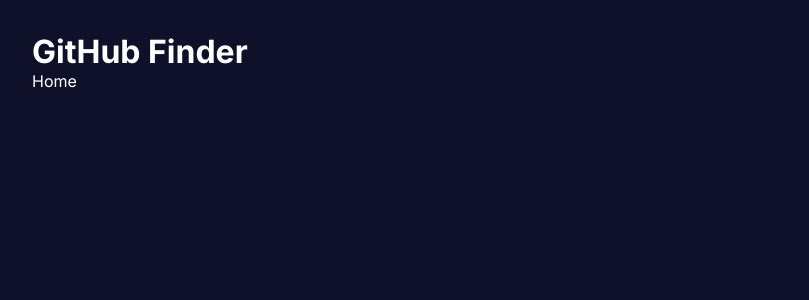
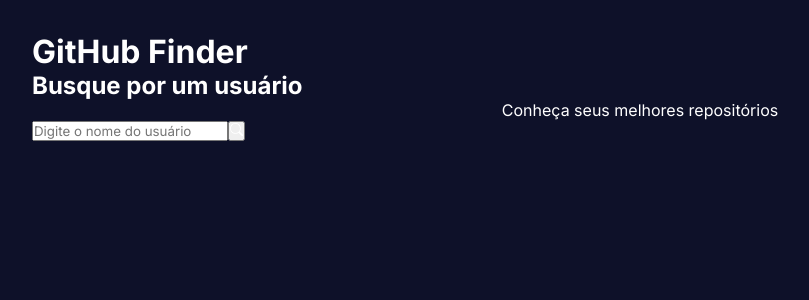
Before and after one commit to felipergoncalves/Github-Finder, a React (Vite) app: page / in a window 1280 px wide. Shown: the top 300 px of the page, without its empty margins (0-809 px from the left). Built offline with nearby package versions, Linux system fonts and the light colour scheme.

Commit message:
Search section

```diff
--- /dev/null
+++ b/src/components/Search.tsx
@@ -0,0 +1,17 @@
+import {BsSearch} from 'react-icons/bs'
+
+
+const Search = () =>{
+    return(
+        <div>
+            <h2>Busque por um usuário</h2>
+            <p>Conheça seus melhores repositórios</p>
+            <div>
+                <input type="text" placeholder="Digite o nome do usuário"/>
+                <button><BsSearch /></button>
+            </div>
+        </div>
+    )
+}
+
+export default Search
--- a/src/routes/Home.tsx
+++ b/src/routes/Home.tsx
@@ -1,8 +1,8 @@
-import React from "react";
+import Search from "../components/Search"
 
 const Home = () => {
     return(
-        <div>Home</div>
+        <Search />
     )
 }
 
```
